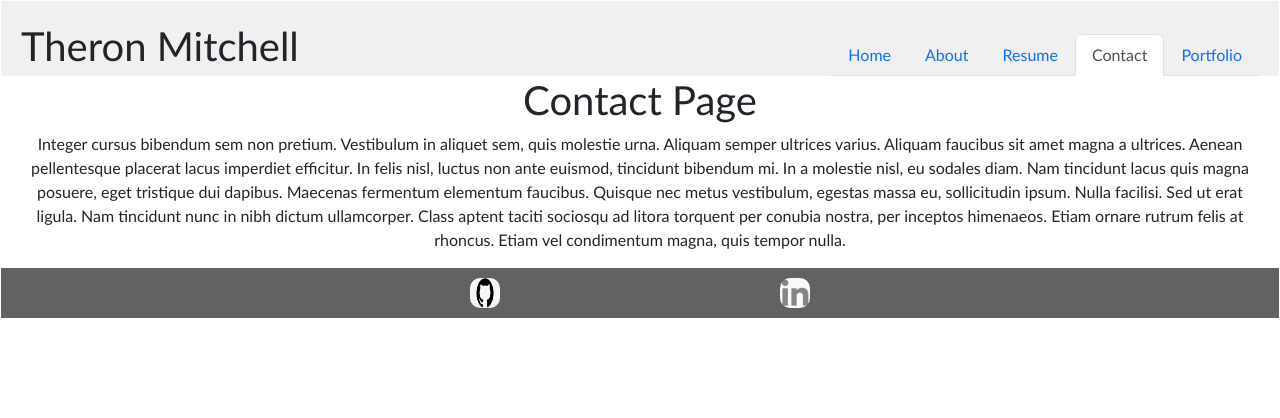
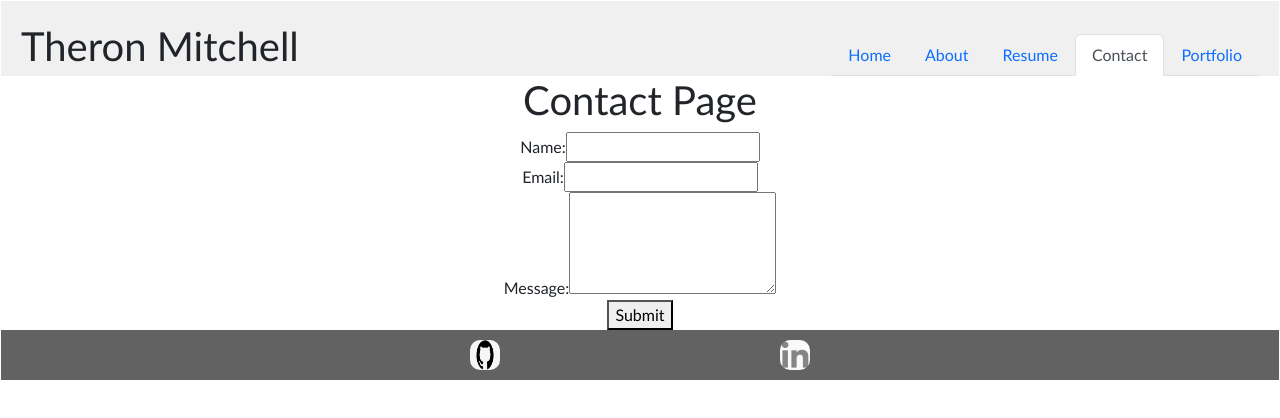
Before and after one commit to tronmitch/portfolio_w_react, a React (Vite) app: page /Contact in a window 1280 px wide. Shown: the top 418 px of the page. Built offline with nearby package versions, Linux system fonts and the light colour scheme.

Commit message:
create contact page

```diff
--- a/src/pages/Contact.jsx
+++ b/src/pages/Contact.jsx
@@ -2,19 +2,26 @@ export default function Contact() {
   return (
     <div>
       <h1>Contact Page</h1>
-      <p>
-        Integer cursus bibendum sem non pretium. Vestibulum in aliquet sem, quis
-        molestie urna. Aliquam semper ultrices varius. Aliquam faucibus sit amet
-        magna a ultrices. Aenean pellentesque placerat lacus imperdiet
-        efficitur. In felis nisl, luctus non ante euismod, tincidunt bibendum
-        mi. In a molestie nisl, eu sodales diam. Nam tincidunt lacus quis magna
-        posuere, eget tristique dui dapibus. Maecenas fermentum elementum
-        faucibus. Quisque nec metus vestibulum, egestas massa eu, sollicitudin
-        ipsum. Nulla facilisi. Sed ut erat ligula. Nam tincidunt nunc in nibh
-        dictum ullamcorper. Class aptent taciti sociosqu ad litora torquent per
-        conubia nostra, per inceptos himenaeos. Etiam ornare rutrum felis at
-        rhoncus. Etiam vel condimentum magna, quis tempor nulla.
-      </p>
+      <form id="contact-form" action="/submit-your-form-endpoint" method="post">
+    <div>
+        <label for="name">Name:</label>
+        <input type="text" id="name" name="name" required/>
+    </div>
+
+    <div>
+        <label for="email">Email:</label>
+        <input type="email" id="email" name="email" required/>
+    </div>
+
+    <div>
+        <label for="message">Message:</label>
+        <textarea id="message" name="message" rows="4" required></textarea>
+    </div>
+
+    <div>
+        <button type="submit">Submit</button>
+    </div>
+</form>
     </div>
   );
 }
```
